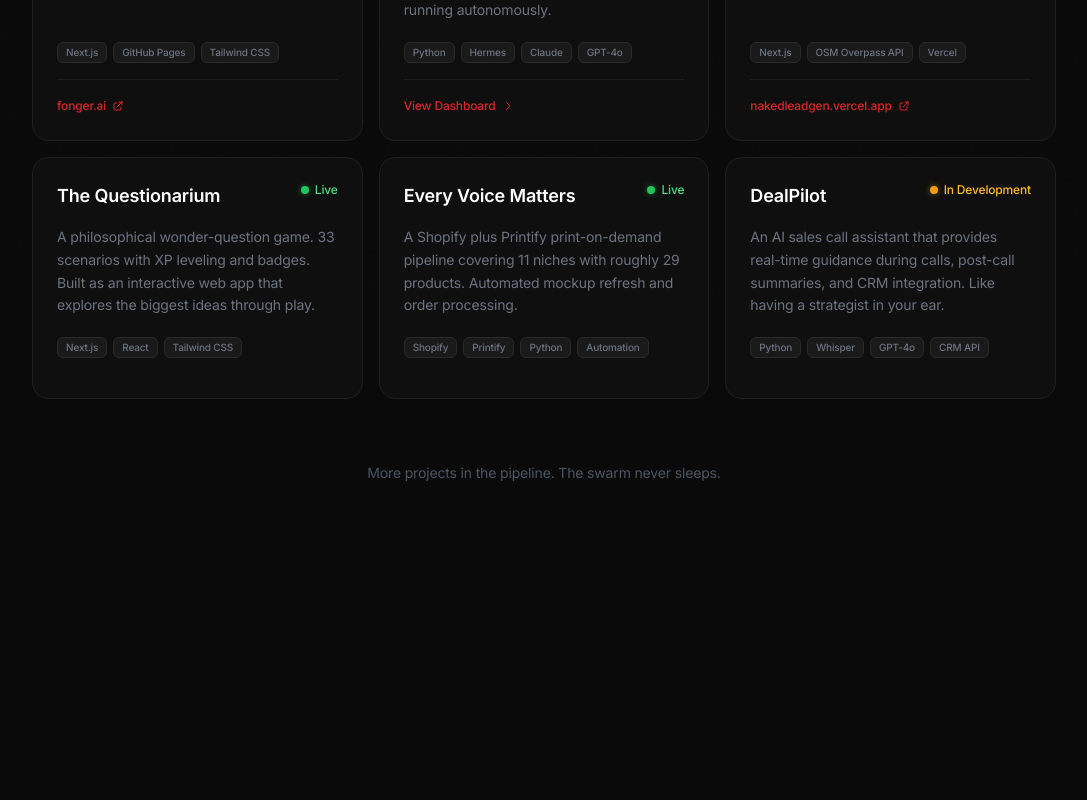
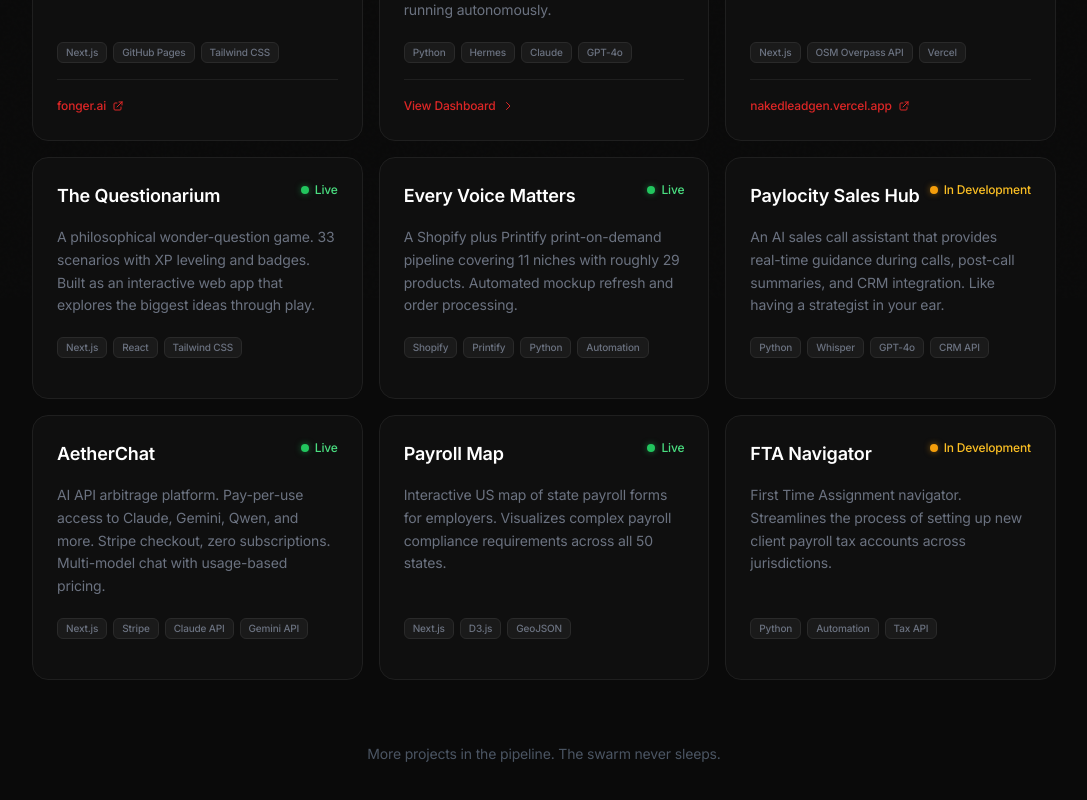
Before and after one commit to k00jax/fonger-ai, a Next.js app: page /projects in a window 1280 px wide. Shown: the part 502-1302 px from the top of the page, without its empty margins (96-1183 px from the left). Before the commit the page ends 1049 px from the top, so only its background shows below. Built offline with nearby package versions, Linux system fonts and the light colour scheme.

Commit message:
Fix: drawers overlay canvas, toggle buttons z-index, remove flex squish

```diff
--- a/src/app/dashboard/page.js
+++ b/src/app/dashboard/page.js
@@ -651,7 +651,7 @@
       {!open && (
         <button
           onClick={toggle}
-          className={`fixed top-1/2 -translate-y-1/2 z-30 px-1.5 py-6 bg-[#0d0d1a] border border-[#1a1a2e] text-[#33ff33] text-[10px] font-mono uppercase tracking-wider hover:bg-[#1a1a2e] transition-colors cursor-pointer ${
+          className={`fixed top-1/2 -translate-y-1/2 z-50 px-1.5 py-6 bg-[#0d0d1a] border border-[#1a1a2e] text-[#33ff33] text-[10px] font-mono uppercase tracking-wider hover:bg-[#1a1a2e] transition-colors cursor-pointer ${
             isLeft ? 'left-0 rounded-r-md' : 'right-0 rounded-l-md'
           }`}
           style={{ writingMode: 'vertical-rl' }}
@@ -662,7 +662,7 @@
 
       {/* Sliding panel */}
       <div
-        className={`fixed top-0 ${isLeft ? 'left-0' : 'right-0'} h-full z-30 bg-[#0d0d1a] border-l border-r border-[#1a1a2e] overflow-y-auto shadow-2xl`}
+        className={`fixed top-0 ${isLeft ? 'left-0' : 'right-0'} h-full z-40 bg-[#0d0d1a] border-l border-r border-[#1a1a2e] overflow-y-auto shadow-2xl`}
         style={{
           width: `${width}px`,
           transform: open ? transformOpen : transformClosed,
@@ -763,8 +763,23 @@
         aria-hidden="true"
       />
 
-      <div className="relative z-10 flex">
-        {/* LEFT: Sliding Agent Drawer */}
+      <div className="relative z-10">
+        {/* Stats Bar */}
+        <StatsBar
+          agents={agents}
+          active={active}
+          depts={depts}
+          scrollToDept={scrollToDept}
+        />
+
+        {/* Canvas — always full width, drawers overlay on top */}
+        <div className="px-4 py-2">
+          <div className="bg-[#0a0a14] border border-[#1a1a2e] rounded-xl overflow-hidden">
+            <ParticleSwarm agents={agents} activeIds={activeIds} />
+          </div>
+        </div>
+
+        {/* LEFT: Sliding Agent Drawer (overlay) */}
         <SlidingDrawer
           side="left"
           storageKey="agent-list"
@@ -788,25 +803,7 @@
           </div>
         </SlidingDrawer>
 
-        {/* CENTER: Full-width content */}
-        <div className="flex-1 min-w-0">
-          {/* Stats Bar */}
-          <StatsBar
-            agents={agents}
-            active={active}
-            depts={depts}
-            scrollToDept={scrollToDept}
-          />
-
-          {/* Canvas particle swarm — full width */}
-          <div className="px-4 py-4">
-            <div className="bg-[#0a0a14] border border-[#1a1a2e] rounded-xl overflow-hidden">
-              <ParticleSwarm agents={agents} activeIds={activeIds} />
-            </div>
-          </div>
-        </div>
-
-        {/* RIGHT: Sliding Feed Drawer */}
+        {/* RIGHT: Sliding Feed Drawer (overlay) */}
         <SlidingDrawer
           side="right"
           storageKey="live-feed"
--- a/src/app/page.js
+++ b/src/app/page.js
@@ -213,7 +213,7 @@
           <div className="bg-[#0f0f0f] border border-[#1f1f1f] rounded-2xl p-8 sm:p-10 card-hover">
             <h2 className="text-xs tracking-[0.2em] uppercase text-gray-600 mb-5">About</h2>
             <p className="text-gray-300 leading-relaxed text-base sm:text-lg max-w-2xl text-balance">
-              BA in Philosophy. Enterprise AE at Paylocity. Founder of Trivance AI.
+              BA in Philosophy. Experienced sales rep across half a dozen industries. Founder of Trivance AI.
               Father of three. Martial artist. Building autonomous agent swarms and
               writing about the ideas that shape us. Based in the Midwest, shipping
               from the basement.
@@ -251,7 +251,7 @@
               href="/swarm/"
               icon="⚡"
               title="The Swarm"
-              description="Live demos and portfolio: NakedLeadGen, DealPilot, The Questionarium."
+              description="Live demos and portfolio: NakedLeadGen, Paylocity Sales Hub, The Questionarium."
             />
             <NavigationCard
               href="/family/"
--- a/src/app/projects/page.js
+++ b/src/app/projects/page.js
@@ -43,12 +43,36 @@
     tech: ['Shopify', 'Printify', 'Python', 'Automation'],
   },
   {
-    name: 'DealPilot',
+    name: 'Paylocity Sales Hub',
     description:
       'An AI sales call assistant that provides real-time guidance during calls, post-call summaries, and CRM integration. Like having a strategist in your ear.',
     status: 'development',
     link: null,
     tech: ['Python', 'Whisper', 'GPT-4o', 'CRM API'],
+  },
+  {
+    name: 'AetherChat',
+    description:
+      'AI API arbitrage platform. Pay-per-use access to Claude, Gemini, Qwen, and more. Stripe checkout, zero subscriptions. Multi-model chat with usage-based pricing.',
+    status: 'live',
+    link: null,
+    tech: ['Next.js', 'Stripe', 'Claude API', 'Gemini API'],
+  },
+  {
+    name: 'Payroll Map',
+    description:
+      'Interactive US map of state payroll forms for employers. Visualizes complex payroll compliance requirements across all 50 states.',
+    status: 'live',
+    link: null,
+    tech: ['Next.js', 'D3.js', 'GeoJSON'],
+  },
+  {
+    name: 'FTA Navigator',
+    description:
+      'First Time Assignment navigator. Streamlines the process of setting up new client payroll tax accounts across jurisdictions.',
+    status: 'development',
+    link: null,
+    tech: ['Python', 'Automation', 'Tax API'],
   },
 ];
 
--- a/src/app/swarm/page.js
+++ b/src/app/swarm/page.js
@@ -22,7 +22,7 @@
     },
     {
       icon: '📞',
-      title: 'DealPilot',
+      title: 'Paylocity Sales Hub',
       tagline: 'Sales Call Intelligence',
       description:
         'Real-time agent assistance during sales calls. Call transcription, objection handling prompts, and post-call summaries. Like having a strategist in your ear.',
--- a/src/app/trivance/page.js
+++ b/src/app/trivance/page.js
@@ -111,7 +111,7 @@
           <h2 className="text-xs tracking-[0.2em] uppercase text-gray-600 mb-5">Backed By</h2>
           <div className="grid grid-cols-1 sm:grid-cols-3 gap-3">
             {[
-              { label: 'BA Philosophy', desc: 'Critical thinking and systems analysis' },
+              { label: 'Philosophy Background', desc: 'Critical thinking and systems analysis' },
               { label: '10 Years Sales', desc: 'Deep understanding of business operations' },
               { label: 'Prompt Engineering', desc: 'Certification from Vanderbilt University' },
             ].map((item) => (
```
Also changed, not shown: 18 other files (tests, documents, lock files or other folders).
